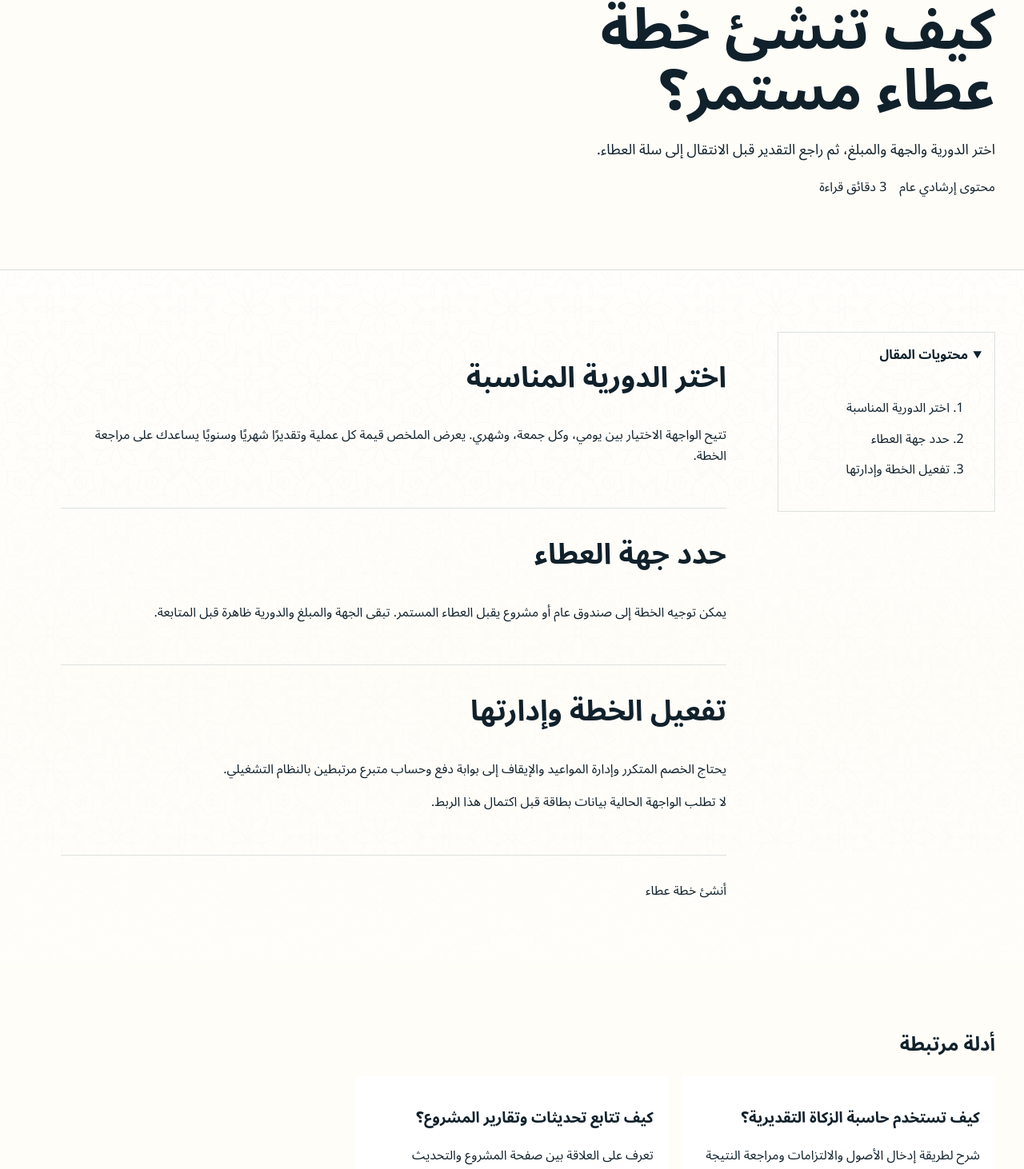
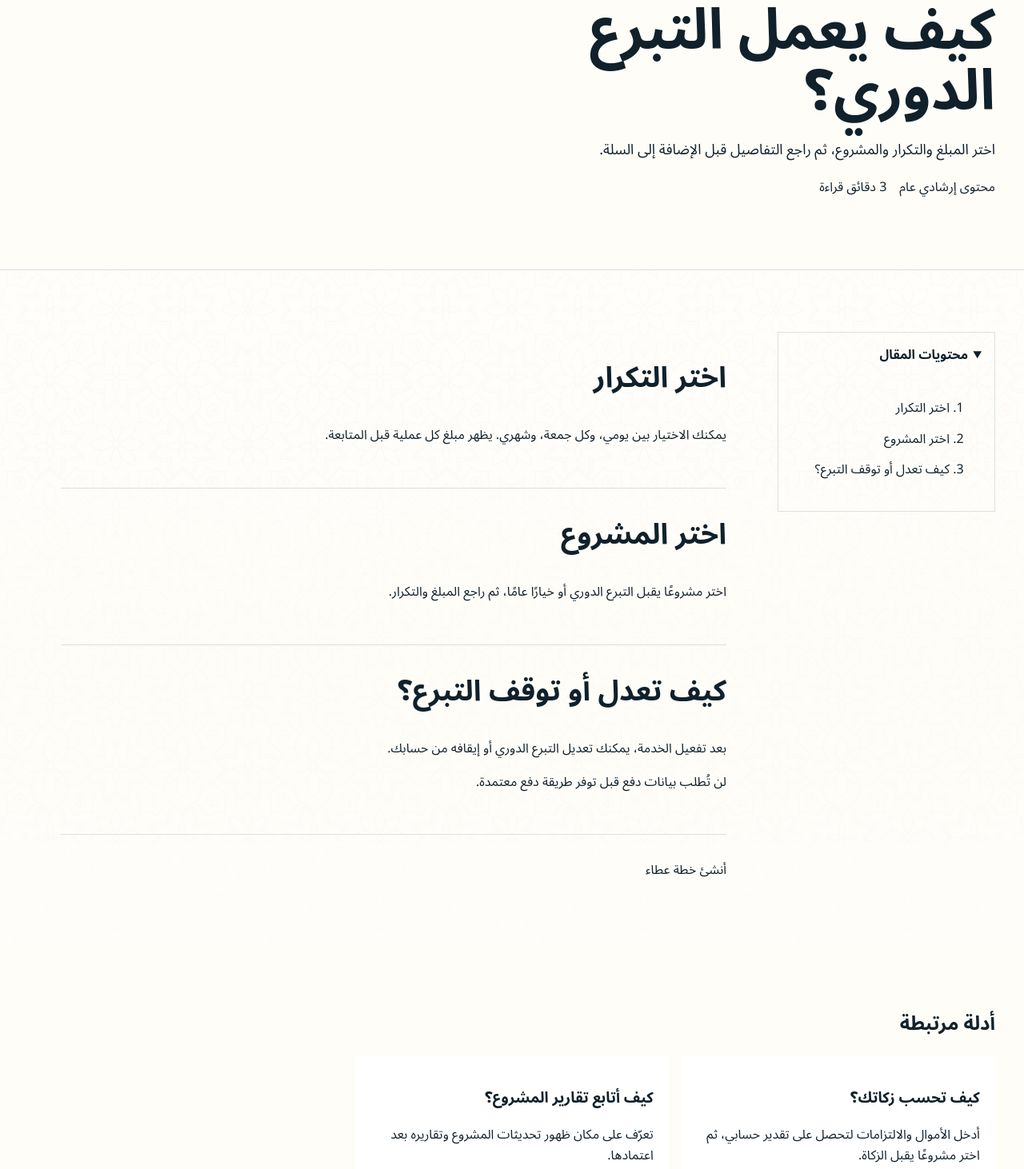
Before and after one commit to saladin76/minberiaksa, a Next.js app: page /knowledge/continuous-giving-plan in a window 1280 px wide. Shown: the part 273-1735 px from the top of the page at 80% size. Built offline with nearby package versions, Linux system fonts and the light colour scheme.

Commit message:
Rewrite knowledge article copy

```diff
--- a/data/knowledge.ts
+++ b/data/knowledge.ts
@@ -3,16 +3,16 @@ import type { KnowledgeArticle, KnowledgeTopic } from "@/types/knowledge";
 export const knowledgeTopics: Array<{ id: KnowledgeTopic; label: string }> = [
   { id: "zakat", label: "الزكاة" },
   { id: "waqf", label: "الوقف" },
-  { id: "recurring", label: "العطاء المستمر" },
-  { id: "transparency", label: "الشفافية والتقارير" },
-  { id: "donation-journey", label: "رحلة التبرع" },
+  { id: "recurring", label: "التبرع الدوري" },
+  { id: "transparency", label: "التقارير والتحديثات" },
+  { id: "donation-journey", label: "التبرع والدفع" },
 ];
 
 export const knowledgeArticles: KnowledgeArticle[] = [
   {
     slug: "estimate-your-zakat",
-    title: "كيف تستخدم حاسبة الزكاة التقديرية؟",
-    summary: "شرح لطريقة إدخال الأصول والالتزامات ومراجعة النتيجة قبل اختيار مسار الزكاة.",
+    title: "كيف تحسب زكاتك؟",
+    summary: "أدخل الأموال والالتزامات لتحصل على تقدير حسابي، ثم اختر مشروعًا يقبل الزكاة.",
     topic: "zakat",
     tags: ["الزكاة", "الحاسبة", "الخصوصية"],
     reviewStatus: "draft",
@@ -20,25 +20,25 @@ export const knowledgeArticles: KnowledgeArticle[] = [
     sections: [
       {
         id: "purpose",
-        heading: "ما الذي تفعله الحاسبة؟",
+        heading: "كيف تعمل الحاسبة؟",
         paragraphs: [
-          "تجمع الحاسبة القيم التي تدخلها، وتطرح الالتزامات قصيرة الأجل، ثم تعرض تقديرًا حسابيًا بنسبة 2.5% من صافي المال المدخل.",
-          "لا تحفظ المنصة تفاصيل أصولك داخل سلة العطاء، ويصل إلى السلة مبلغ الزكاة والمسار الذي اخترته فقط.",
+          "تجمع الحاسبة القيم التي تدخلها، وتطرح الالتزامات قصيرة الأجل، ثم تحسب 2.5% من صافي المبلغ.",
+          "لا تُحفظ تفاصيل أموالك في سلة التبرعات. يُضاف مبلغ الزكاة والمشروع الذي اخترته فقط.",
         ],
       },
       {
         id: "limits",
-        heading: "ما الذي لا تحدده الحاسبة؟",
+        heading: "هل الحاسبة فتوى؟",
         paragraphs: [
-          "لا تتحقق الحاسبة تلقائيًا من جميع الشروط الخاصة بحالتك، ولا تقدم فتوى أو بديلًا عن الاستشارة المختصة عند وجود تفاصيل غير واضحة.",
+          "لا. النتيجة تقدير حسابي ولا تغني عن سؤال جهة شرعية عند وجود حالة خاصة أو تفاصيل غير واضحة.",
         ],
-        note: "استخدم النتيجة كتقدير حسابي، وراجع الجهة الشرعية التي تثق بها عند الحاجة.",
+        note: "راجع جهة شرعية موثوقة عند الحاجة.",
       },
       {
         id: "journey",
-        heading: "بعد ظهور النتيجة",
+        heading: "ماذا تفعل بعد الحساب؟",
         paragraphs: [
-          "يمكنك استخدام المبلغ المحسوب أو إدخال مبلغ مختلف، ثم تأكيد نية الزكاة واختيار الصندوق أو المشروع المؤهل قبل إضافته إلى سلة العطاء.",
+          "استخدم المبلغ المحسوب أو اكتب مبلغًا آخر، ثم اختر مشروعًا يقبل الزكاة وأضف التبرع إلى السلة.",
         ],
       },
     ],
@@ -47,8 +47,8 @@ export const knowledgeArticles: KnowledgeArticle[] = [
   },
   {
     slug: "waqf-versus-charity",
-    title: "كيف يختلف مسار الوقف داخل المنصة؟",
-    summary: "دليل تشغيلي يوضح البيانات المطلوبة لإنشاء مساهمة وقفية ومتابعة وثائقها لاحقًا.",
+    title: "ما الفرق بين الوقف والصدقة الجارية؟",
+    summary: "تعرّف على بيانات الوقف المطلوبة ومتى تظهر شهادته وتقاريره.",
     topic: "waqf",
     tags: ["الوقف", "صاحب الوقف", "الوثائق"],
     reviewStatus: "draft",
@@ -56,24 +56,24 @@ export const knowledgeArticles: KnowledgeArticle[] = [
     sections: [
       {
         id: "path",
-        heading: "مسار مستقل داخل سلة العطاء",
+        heading: "كيف يُسجل الوقف؟",
         paragraphs: [
-          "يُسجل الوقف كعنصر مستقل يتضمن المشروع أو المسار، والمبلغ، واسم صاحب الوقف، ونص الإهداء عند إضافته.",
-          "لا تختلط بيانات الوقف بعناصر الصدقة أو الزكاة الموجودة في السلة نفسها.",
+          "يُسجل الوقف كتتبرع مستقل يتضمن المشروع والمبلغ واسم صاحب الوقف ورسالة الإهداء عند إضافتها.",
+          "يبقى الوقف منفصلًا عن الصدقة والزكاة داخل السلة.",
         ],
       },
       {
         id: "certificate",
         heading: "متى تظهر شهادة الوقف؟",
         paragraphs: [
-          "لا تُعرض شهادة نهائية قبل إتمام العملية ومراجعة البيانات وإصدار الوثيقة من النظام التشغيلي للمؤسسة.",
+          "تظهر الشهادة بعد إتمام التبرع ومراجعة البيانات وإصدارها من المؤسسة.",
         ],
       },
       {
         id: "financial",
-        heading: "مساهمة وليست منتجًا ماليًا",
+        heading: "هل الوقف استثمار مالي؟",
         paragraphs: [
-          "تجربة الوقف في الموقع مخصصة للعطاء المرتبط بالمشروع، ولا تعرض أرباحًا أو عائدًا ماليًا للمتبرع.",
+          "لا. الوقف تبرع لمشروع ذي منفعة مستمرة، ولا يقدم عائدًا ماليًا للمتبرع.",
         ],
       },
     ],
@@ -82,33 +82,33 @@ export const knowledgeArticles: KnowledgeArticle[] = [
   },
   {
     slug: "continuous-giving-plan",
-    title: "كيف تنشئ خطة عطاء مستمر؟",
-    summary: "اختر الدورية والجهة والمبلغ، ثم راجع التقدير قبل الانتقال إلى سلة العطاء.",
+    title: "كيف يعمل التبرع الدوري؟",
+    summary: "اختر المبلغ والتكرار والمشروع، ثم راجع التفاصيل قبل الإضافة إلى السلة.",
     topic: "recurring",
-    tags: ["عطاء مستمر", "كل جمعة", "تبرع شهري"],
+    tags: ["تبرع دوري", "كل جمعة", "تبرع شهري"],
     reviewStatus: "draft",
     readingMinutes: 3,
     sections: [
       {
         id: "frequency",
-        heading: "اختر الدورية المناسبة",
+        heading: "اختر التكرار",
         paragraphs: [
-          "تتيح الواجهة الاختيار بين يومي، وكل جمعة، وشهري. يعرض الملخص قيمة كل عملية وتقديرًا شهريًا وسنويًا يساعدك على مراجعة الخطة.",
+          "يمكنك الاختيار بين يومي، وكل جمعة، وشهري. يظهر مبلغ كل عملية قبل المتابعة.",
         ],
       },
       {
         id: "destination",
-        heading: "حدد جهة العطاء",
+        heading: "اختر المشروع",
         paragraphs: [
-          "يمكن توجيه الخطة إلى صندوق عام أو مشروع يقبل العطاء المستمر. تبقى الجهة والمبلغ والدورية ظاهرة قبل المتابعة.",
+          "اختر مشروعًا يقبل التبرع الدوري أو خيارًا عامًا، ثم راجع المبلغ والتكرار.",
         ],
       },
       {
         id: "activation",
-        heading: "تفعيل الخطة وإدارتها",
+        heading: "كيف تعدل أو توقف التبرع؟",
         paragraphs: [
-          "يحتاج الخصم المتكرر وإدارة المواعيد والإيقاف إلى بوابة دفع وحساب متبرع مرتبطين بالنظام التشغيلي.",
-          "لا تطلب الواجهة الحالية بيانات بطاقة قبل اكتمال هذا الربط.",
+          "بعد تفعيل الخدمة، يمكنك تعديل التبرع الدوري أو إيقافه من حسابك.",
+          "لن تُطلب بيانات دفع قبل توفر طريقة دفع معتمدة.",
         ],
       },
     ],
@@ -117,8 +117,8 @@ export const knowledgeArticles: KnowledgeArticle[] = [
   },
   {
     slug: "follow-project-reports",
-    title: "كيف تتابع تحديثات وتقارير المشروع؟",
-    summary: "تعرف على العلاقة بين صفحة المشروع والتحديث الميداني والتقرير وحساب المتبرع.",
+    title: "كيف أتابع تقارير المشروع؟",
+    summary: "تعرّف على مكان ظهور تحديثات المشروع وتقاريره بعد اعتمادها.",
     topic: "transparency",
     tags: ["تقارير", "شفافية", "تحديثات المشاريع"],
     reviewStatus: "draft",
@@ -126,23 +126,23 @@ export const knowledgeArticles: KnowledgeArticle[] = [
     sections: [
       {
         id: "project",
-        heading: "صفحة المشروع هي المرجع الأساسي",
+        heading: "ابدأ من صفحة المشروع",
         paragraphs: [
-          "تعرض صفحة المشروع هدفه ومسار التنفيذ والتحديثات المتاحة وحالة التوثيق. لا تُصنف المرحلة كمكتملة لمجرد وجود المشروع في الموقع.",
+          "تعرض صفحة المشروع وصفه ومكان تنفيذه والمستفيدين والتحديثات والتقارير المتاحة.",
         ],
       },
       {
         id: "verification",
-        heading: "مراجعة التحديث قبل النشر",
+        heading: "متى يُنشر التحديث؟",
         paragraphs: [
-          "تُراجع الصور والتواريخ والنتائج والوثائق قبل ربطها بالمشروع. قد يظهر المشروع دون تحديثات إلى أن تصل مادة مناسبة للنشر.",
+          "تُراجع الصور والتواريخ والنتائج والوثائق قبل نشرها. قد لا تظهر تحديثات حتى تصل مادة معتمدة.",
         ],
       },
       {
         id: "account",
-        heading: "المتابعة داخل حساب العطاء",
+        heading: "أين أجد التحديثات في حسابي؟",
         paragraphs: [
-          "بعد تفعيل الحساب وربطه بالعمليات الفعلية، يمكن عرض التحديثات والوثائق المرتبطة بمساهمات المتبرع من مساحة واحدة.",
+          "بعد تسجيل الدخول وربط التبرعات بحسابك، تظهر التحديثات والوثائق الخاصة بالمشاريع التي دعمتها.",
         ],
       },
     ],
```
